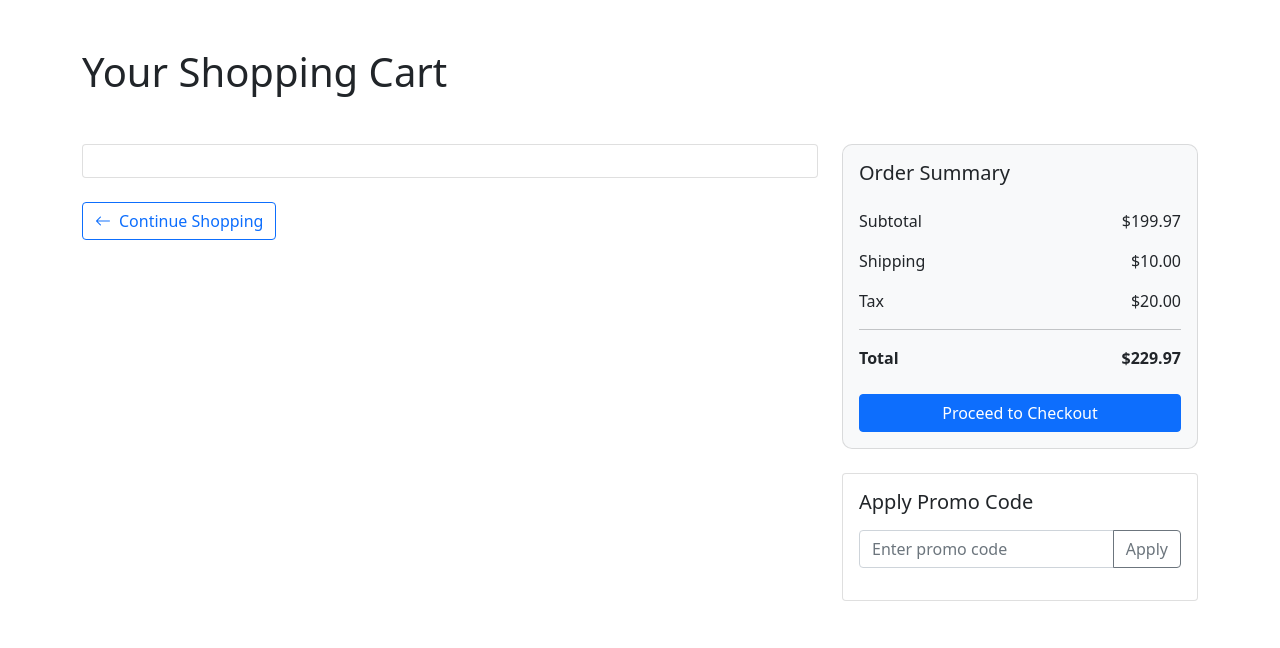
After one commit to cloudsamrajya/GoFood, a PHP site: page /Backend/cart.php in a window 1280 px wide. The commit adds this page. Shown: the top 648 px of the page. Run offline with PHP 8.4, Linux system fonts and the light colour scheme; data that the repository does not hold is empty; some libraries are stand-ins or nearby versions.

Commit message:
khai k gare k gare

```diff
--- /dev/null
+++ b/Backend/cart.php
@@ -0,0 +1,106 @@
+<?php include '../DB/connect.php'?>
+<?php if(isset($_GET['food_id'])){
+  $food_id = $_GET['food_id'];
+  $stmt = $conn -> prepare("SELECT * FROM food_item where food_id = ?");
+  $stmt -> execute([$food_id]);
+  $foods = $stmt -> fetchAll();
+} ?>
+
+
+
+
+<link href="https://cdn.jsdelivr.net/npm/bootstrap-icons@1.7.2/font/bootstrap-icons.css" rel="stylesheet">
+<link href="https://cdn.jsdelivr.net/npm/bootstrap@5.1.3/dist/css/bootstrap.min.css" rel="stylesheet">
+<script src="https://cdn.jsdelivr.net/npm/bootstrap@5.1.3/dist/js/bootstrap.bundle.min.js"></script>
+
+<style>.cart-item img {
+     max-width: 100px;
+     height: auto;
+ }
+
+ .quantity-input {
+     width: 50px;
+ }
+
+ .cart-summary {
+     background-color: #f8f9fa;
+     border-radius: 10px;
+ }</style>
+<div class="container py-5">
+    <h1 class="mb-5">Your Shopping Cart</h1>
+    <div class="row">
+        <div class="col-lg-8">
+            <!-- Cart Items -->
+            <div class="card mb-4">
+                <div class="card-body" >
+                    <?php foreach($foods as $food): ?>
+                    <div class="d-flex justify-content-between align-items-center" >
+
+                        <div class="col-md-5">
+                            <h5 class="card-title"><?php echo $food['name'] ?></h5>
+                            <p class="text-muted"><?php echo $food['category']?></p>
+                        </div>
+                        <div class="col-md-2">
+                            <div class="input-group">
+                                <button class="btn btn-outline-secondary btn-sm" type="button">-</button>
+                                <input style="max-width:100px" type="text" class="form-control  form-control-sm text-center quantity-input" value="1">
+                                <button class="btn btn-outline-secondary btn-sm" type="button">+</button>
+                            </div>
+                        </div>
+                        <div class="col-md-2 text-end"  >
+                            <p class="fw-bold">$99.99</p>
+                            <button class="btn btn-sm btn-outline-danger">
+                                    <i class="bi bi-trash"></i>
+                                </button>
+                        </div>
+                    </div>
+                    <hr>
+                    <?php endforeach  ?>
+
+                </div>
+            </div>
+            <!-- Continue Shopping Button -->
+            <div class="text-start mb-4">
+                <a href="#" class="btn btn-outline-primary">
+                    <i class="bi bi-arrow-left me-2"></i>Continue Shopping
+                </a>
+            </div>
+        </div>
+        <div class="col-lg-4">
+            <!-- Cart Summary -->
+            <div class="card cart-summary">
+                <div class="card-body">
+                    <h5 class="card-title mb-4">Order Summary</h5>
+                    <div class="d-flex justify-content-between mb-3">
+                        <span>Subtotal</span>
+                        <span>$199.97</span>
+                    </div>
+                    <div class="d-flex justify-content-between mb-3">
+                        <span>Shipping</span>
+                        <span>$10.00</span>
+                    </div>
+                    <div class="d-flex justify-content-between mb-3">
+                        <span>Tax</span>
+                        <span>$20.00</span>
+                    </div>
+                    <hr>
+                    <div class="d-flex justify-content-between mb-4">
+                        <strong>Total</strong>
+                        <strong>$229.97</strong>
+                    </div>
+                    <button class="btn btn-primary w-100">Proceed to Checkout</button>
+                </div>
+            </div>
+            <!-- Promo Code -->
+            <div class="card mt-4">
+                <div class="card-body">
+                    <h5 class="card-title mb-3">Apply Promo Code</h5>
+                    <div class="input-group mb-3">
+                        <input type="text" class="form-control" placeholder="Enter promo code">
+                        <button class="btn btn-outline-secondary" type="button">Apply</button>
+                    </div>
+                </div>
+            </div>
+        </div>
+    </div>
+</div>
--- a/Backend/form.php
+++ b/Backend/form.php
@@ -94,7 +94,7 @@
             <div class="row">
               <div class="col-12">
                 <hr class="mt-5 mb-4 border-secondary-subtle">
-                <p class="m-0 text-secondary text-center">Already have an account? <a href="#!" class="link-primary text-decoration-none">Sign in</a></p>
+                <p class="m-0 text-secondary text-center">Already have an account? <a href="index.php" class="link-primary text-decoration-none">Sign in</a></p>
               </div>
             </div>
             <div class="row">
--- a/Backend/header.php
+++ b/Backend/header.php
@@ -4,7 +4,7 @@
 $isLoggedIn = isset($_SESSION['user_id']);
 ?>
 <section class="navigation-bar">
-      <a href="#">
+      <a href="index.php">
         <img
           id="logo-gofood"
           src="../Images/Logo5.png"
--- a/Backend/loginform.php
+++ b/Backend/loginform.php
@@ -1,3 +1,4 @@
+<!-- you page ko kam xaina -->
 <?php session_start(); ?>
 
 <!DOCTYPE html>
```
Also changed, not shown: Backend/index.php (+9 -1 lines), Backend/restaurant.php (+19 -1 lines), style.css (+7 -0 lines).
